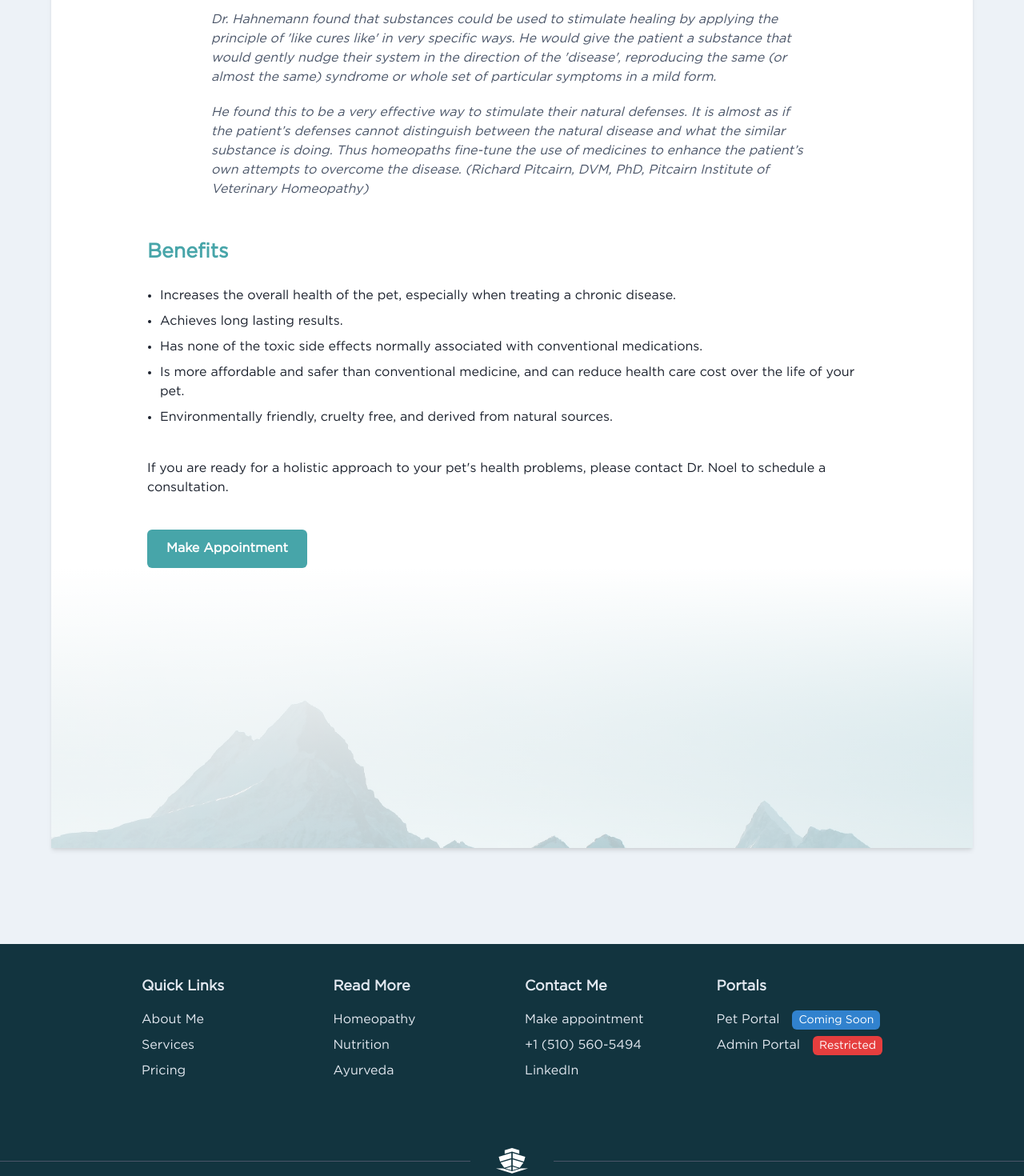
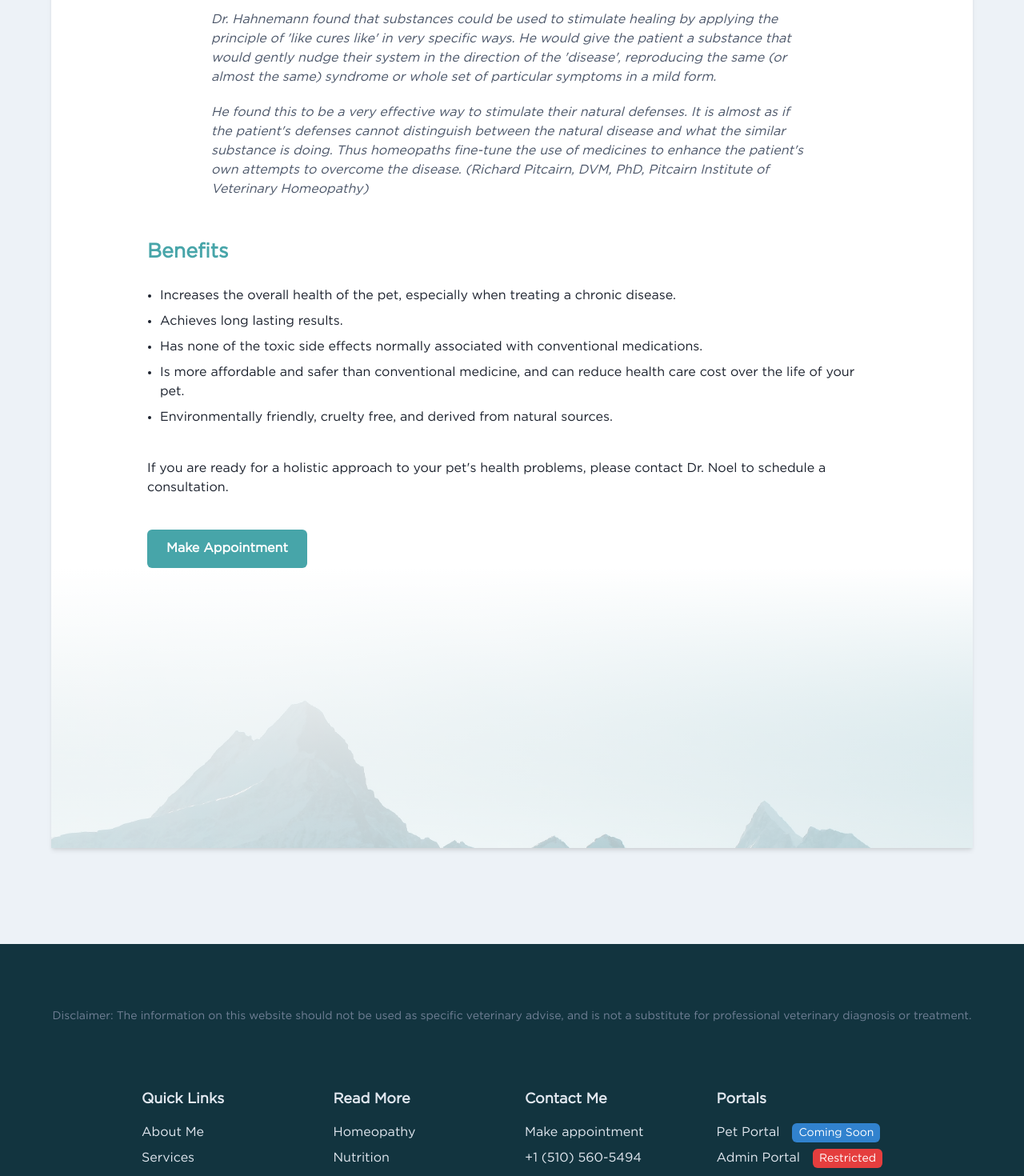
Before and after one commit to Rileyc2022/dr-noels-ark, a Next.js app: page /resources/homeopathy in a window 1280 px wide. Shown: the part 1100-2570 px from the top of the page at 80% size. Built offline with nearby package versions, Linux system fonts and the light colour scheme; no server answers.

Commit message:
Disclaimer

```diff
--- a/pages/index.tsx
+++ b/pages/index.tsx
@@ -406,7 +406,7 @@ const Home: React.FC<HomeProps> = ({}) => {
                                 I come from New Zealand where I received a
                                 Bachelor of Science degree in Animal Science,
                                 and a Bachelor of Veterinary Science from Massey
-                                University’s school of veterinary medicine in
+                                University's school of veterinary medicine in
                                 2013.
                             </Text>
                             <Text>
@@ -423,7 +423,7 @@ const Home: React.FC<HomeProps> = ({}) => {
                                 My specialty is veterinary homeopathy, and I
                                 have completed the year-long Professional Course
                                 in Veterinary Homeopathy (the Academy of
-                                Veterinary Homeopathy’s qualifying course in the
+                                Veterinary Homeopathy's qualifying course in the
                                 United States), and the Advanced Course in
                                 Veterinary Homeopathy, taught by Dr. Richard
                                 Pitcairn, DVM. I strongly believe that
--- a/pages/resources/homeopathy.tsx
+++ b/pages/resources/homeopathy.tsx
@@ -166,11 +166,11 @@ const Homeopathy: React.FC<HomeopathyProps> = ({}) => {
                                 <Text>
                                     He found this to be a very effective way to
                                     stimulate their natural defenses. It is
-                                    almost as if the patient’s defenses cannot
+                                    almost as if the patient's defenses cannot
                                     distinguish between the natural disease and
                                     what the similar substance is doing. Thus
                                     homeopaths fine-tune the use of medicines to
-                                    enhance the patient’s own attempts to
+                                    enhance the patient's own attempts to
                                     overcome the disease. (Richard Pitcairn,
                                     DVM, PhD, Pitcairn Institute of Veterinary
                                     Homeopathy)
@@ -279,7 +279,7 @@ const Homeopathy: React.FC<HomeopathyProps> = ({}) => {
                     </Box>
                 </Flex>
             </Box>
-            {/* <Text
+            <Text
                 fontSize={14}
                 color="gray.500"
                 mt={20}
@@ -287,10 +287,10 @@ const Homeopathy: React.FC<HomeopathyProps> = ({}) => {
                 mx={10}
                 textAlign="center"
             >
-                Always read and follow label directions. Claims based on
-                traditional homeopathic practice, not accepted medical evidence.
-                Not FDA evaluated.
-            </Text> */}
+                Disclaimer: The information on this website should not be used
+                as specific veterinary advise, and is not a substitute for
+                professional veterinary diagnosis or treatment.
+            </Text>
             <Footer variant="dark"></Footer>
         </>
     );
```
Also changed, not shown: pages/resources/ayurveda.tsx (+5 -5 lines), pages/resources/nutrition.tsx (+24 -12 lines).
